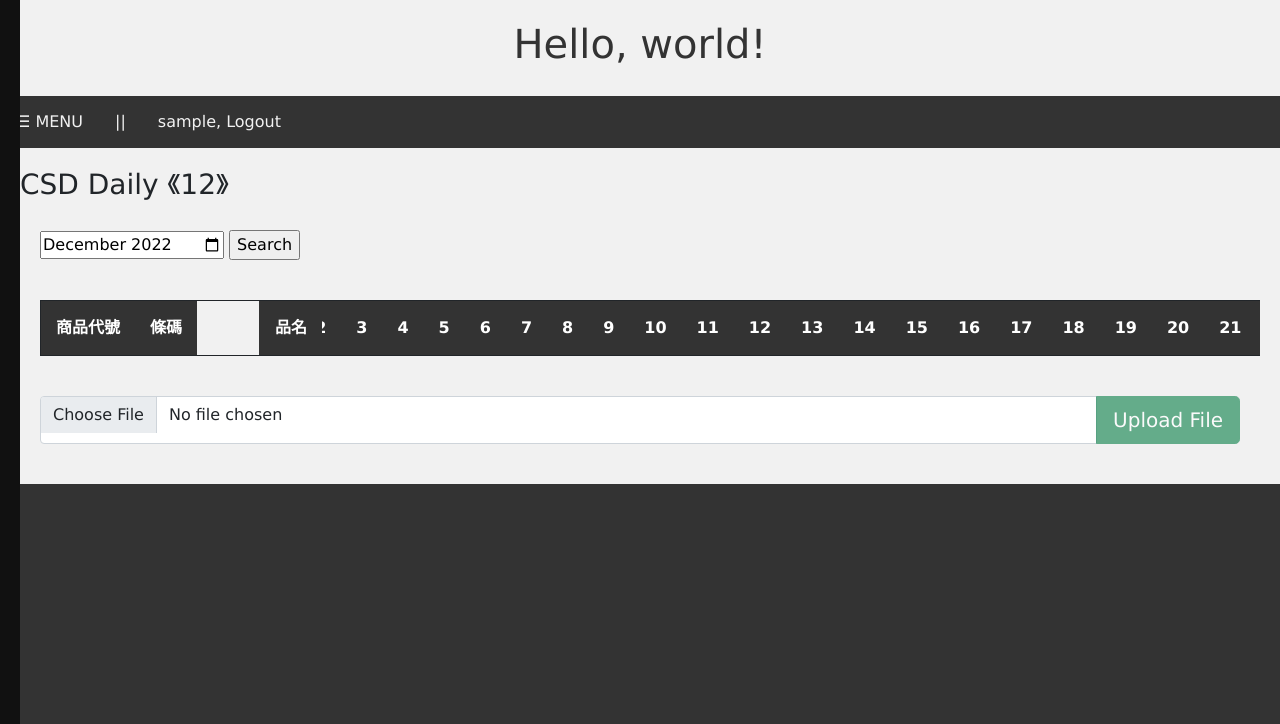
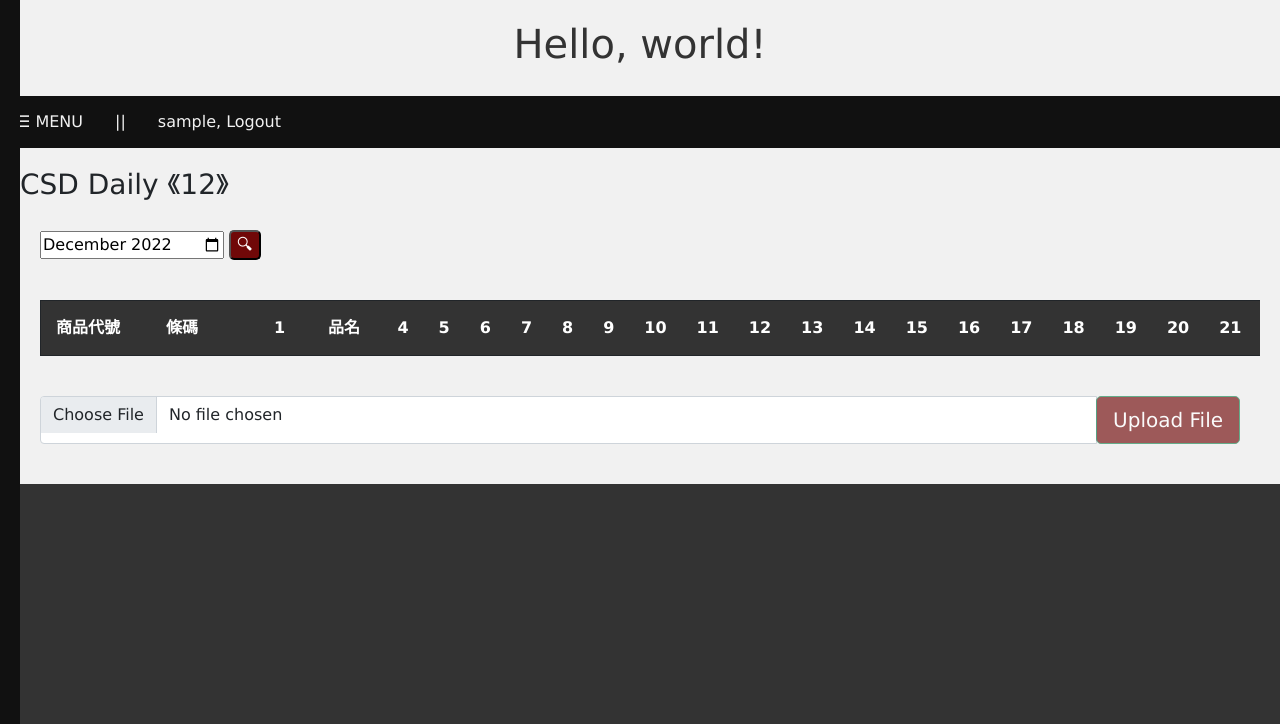
Before and after one commit to PatriciaPark/data_statistics, a Django app: page /csd/ in a window 1280 px wide. Shown: the top 724 px of the page. Run offline with Django 4.2, Linux system fonts and the light colour scheme; the visitor is signed in with stand-in values (Sample User, id 1); data that the repository does not hold is empty.

Commit message:
cleanup code_1_main

```diff
--- a/mysite/config/static/css/style.css
+++ b/mysite/config/static/css/style.css
@@ -7,10 +7,10 @@ html * {
     padding: 20px;
 }
 
-/* The navbar container */
+/** The navbar container **/
 .topnav {
     overflow: hidden;
-    background-color: #333;
+    background-color: #111;
 }
 
 /* Navbar links */
@@ -56,14 +56,14 @@ html * {
   padding: 10px 30px 10px 30px;
   text-decoration: none;
   font-size: 25px;
-  color: #818181;
+  color: #ddd;
   transition: 0.3s;
   width: 100%;
 }
 
 /* When you mouse over the navigation links, change their color */
 .column.side a:hover {
-  color: #f1f1f1;
+  color: #333;
 }
 
 /* Position and style the close button (top right corner) */
@@ -76,7 +76,7 @@ html * {
 } */
 
 
-/* Middle column */
+/** Middle column **/
 /* Style page content - use this if you want to push the page content to the right when you open the side navigation */
 .column.middle {
   transition: margin-left .5s;
@@ -107,8 +107,19 @@ html * {
     }
 }
 
-/* Search Form */
+/** Search Form **/
 .searchForm {
   padding: 20px;
   margin: auto;
 }
+
+/** 업로드 영역 **/
+.input-group {
+  padding: 20px;
+}
+/* submit button */
+#submitBtn, #btnSearch {
+  background-color: #700808;
+  color: white;
+  border-radius: 5px;
+}
--- a/mysite/csd/static/css/csd.css
+++ b/mysite/csd/static/css/csd.css
@@ -1,8 +1,3 @@
-/* 검색 영역 */
-.searchForm {
-    padding: 20px;
-}
-
 /* 그리드 영역 */
 .dataGrid {
     padding: 20px;
@@ -19,26 +14,48 @@
 .tableGrid thead {
     position: -webkit-sticky;
     position: sticky;
+    background-color: #333;
     top: 0;
     z-index: 1;
 }
-.tableGrid th:first-child,
+.tableGrid th:first-child {
+    position: -webkit-sticky;
+    position: sticky;
+    background-color: #333;
+    color: white;
+    left: 0;
+}
 .tableGrid td:first-child {
     position: -webkit-sticky;
     position: sticky;
+    background-color: #fcf7e3;
     left: 0;
 }
-.tableGrid th:nth-child(2),
+.tableGrid th:nth-child(2) {
+    position: -webkit-sticky;
+    position: sticky;
+    background-color: #333;
+    color: white;
+    left: 111px;
+}
 .tableGrid td:nth-child(2) {
     position: -webkit-sticky;
     position: sticky;
-    left: 94px;
+    background-color: #fcf7e3;
+    left: 111px;
 }
-.tableGrid th:nth-child(3),
+.tableGrid th:nth-child(3) {
+    position: -webkit-sticky;
+    position: sticky;
+    background-color: #333;
+    color: white;
+    left: 273px;
+}
 .tableGrid td:nth-child(3) {
     position: -webkit-sticky;
     position: sticky;
-    left: 220px;
+    background-color: #fcf7e3;
+    left: 273px;
 }
 
 th, td {
@@ -53,13 +70,10 @@ th {
     text-align: center;
 }
 
-tr:hover {background-color: coral;}
+tr:hover {
+    background-color: #ffe6aa;
+}
 
 .setBold {
     font-weight: bold;
 }
-
-/* 업로드 영역 */
-.input-group {
-    padding: 20px;
-}
--- a/mysite/csd/templates/csd/index.html
+++ b/mysite/csd/templates/csd/index.html
@@ -11,7 +11,7 @@
     <form method="GET">
         <div class="searchForm">
             <input type="month" name="input-month" id="monthSearch" class="searchMonth">
-            <input type="submit" id="btnSearch" value="Search">
+            <input type="submit" id="btnSearch" value="🔍︎">
         </div>
     </form>
     <div class="dataGrid">
--- a/mysite/csm/templates/csm/index.html
+++ b/mysite/csm/templates/csm/index.html
@@ -10,7 +10,7 @@
     <form method="GET">
         <div class="searchForm">
             <input type="month" name="input-month" id="monthSearch" class="searchMonth">
-            <input type="submit" id="btnSearch" value="Search">
+            <input type="submit" id="btnSearch" value="🔍︎">
         </div>
     </form>
     <div class="dataGrid">
--- a/mysite/users/templates/users/login.html
+++ b/mysite/users/templates/users/login.html
@@ -14,7 +14,7 @@
     <h3>Sign-in</h3>
     <input type="text" name="username" id="username" placeholder="User ID">
     <input type="password" name="password" id="password" placeholder="Password">
-    <input type="submit" name="login" class="login login-submit" value="Login">
+    <input type="submit" name="login" id="loginBtn" class="login login-submit" value="Login">
     {% include 'users/form_errors.html' %}
 </form>
 {% endblock %}
```
Also changed, not shown: mysite/csm/static/css/csm.css (+0 -10 lines), mysite/users/static/css/users.css (+7 -1 lines).
